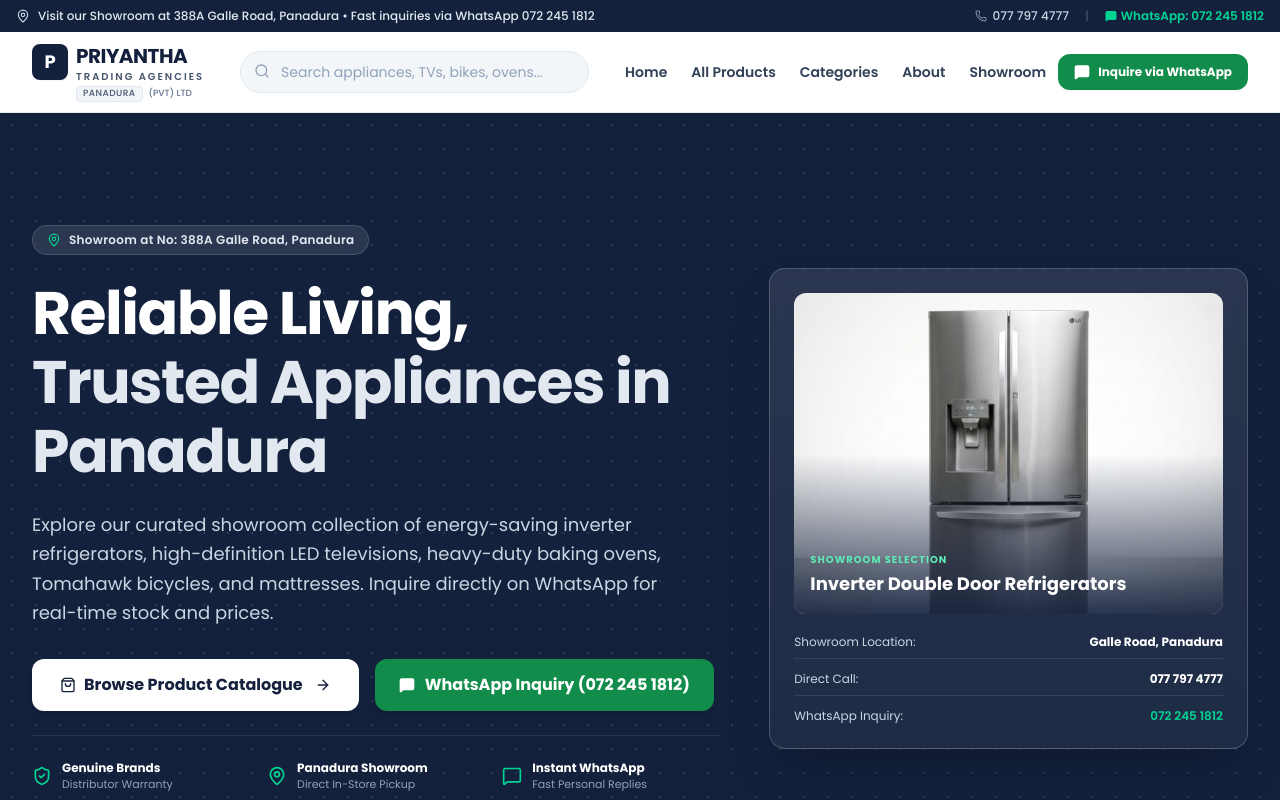
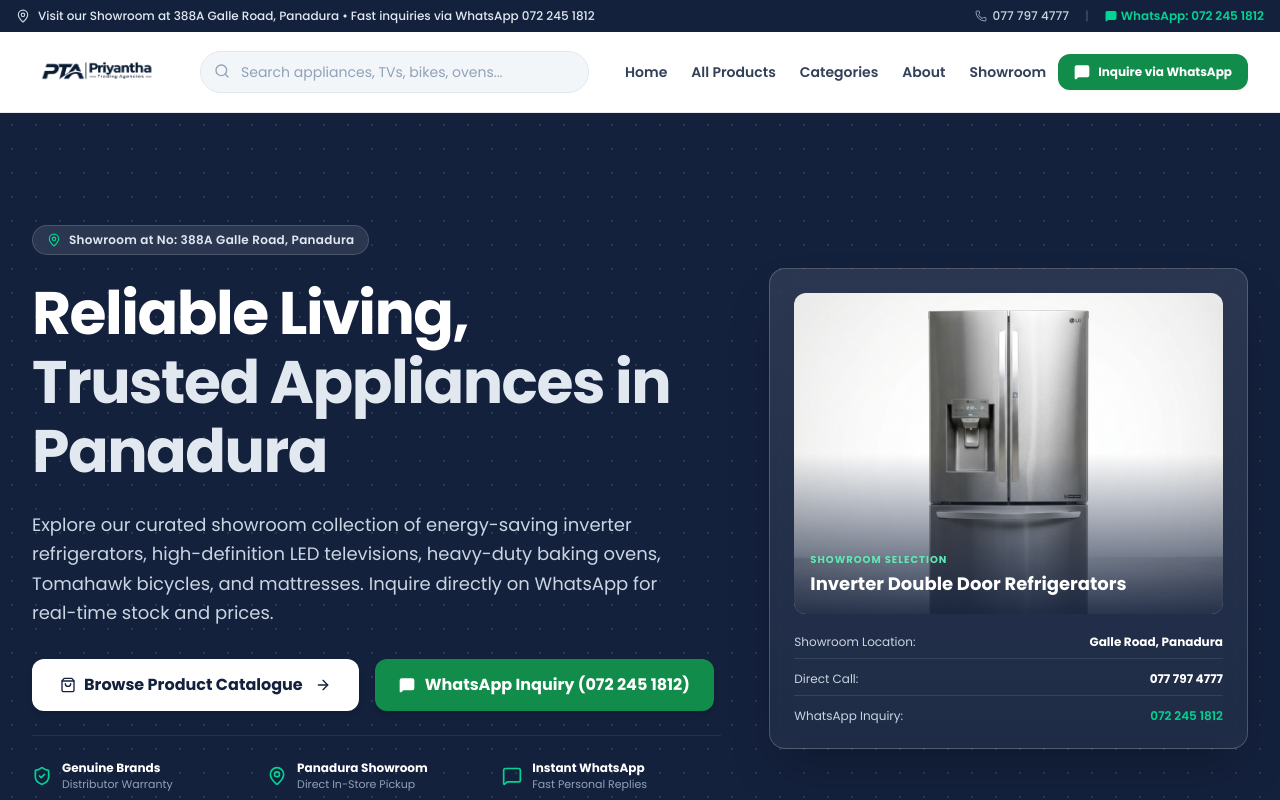
Before and after one commit to bees-arc/priyantha, a Next.js app: page / in a window 1280 px wide. Shown: the top 800 px of the page. Built offline with nearby package versions, Linux system fonts and the light colour scheme.

Commit message:
feat: add BrandWordmark component and company logo asset

```diff
--- a/src/components/BrandWordmark.tsx
+++ b/src/components/BrandWordmark.tsx
@@ -1,76 +1,39 @@
 import React from 'react';
 import Link from 'next/link';
+import Image from 'next/image';
 
 interface BrandWordmarkProps {
   variant?: 'light' | 'dark';
   className?: string;
   showSubtitle?: boolean;
+  priority?: boolean;
 }
 
 export const BrandWordmark: React.FC<BrandWordmarkProps> = ({
   variant = 'light',
   className = '',
-  showSubtitle = true,
+  priority = true,
 }) => {
   const isDark = variant === 'dark';
 
   return (
     <Link
       href="/"
-      className={`inline-flex flex-col group transition-opacity hover:opacity-95 ${className}`}
-      data-temporary-logo="true"
+      className={`inline-flex items-center group transition-opacity hover:opacity-90 ${className}`}
       aria-label="Priyantha Trading Agencies (PVT) LTD Home"
     >
-      <div className="flex items-center gap-2">
-        {/* Monogram emblem */}
-        <div
-          className={`w-9 h-9 rounded-lg flex items-center justify-center font-serif font-bold text-lg shadow-xs transition-transform group-hover:scale-105 ${
-            isDark
-              ? 'bg-white text-[#14213d]'
-              : 'bg-[#14213d] text-white ring-1 ring-white/10'
+      <div className="relative flex items-center py-0.5">
+        <Image
+          src="/PTA Priyantha Trading Agencies Logo.png"
+          alt="Priyantha Trading Agencies (PVT) LTD"
+          width={2172}
+          height={724}
+          priority={priority}
+          className={`h-8 sm:h-10 md:h-11 w-auto object-contain transition-transform group-hover:scale-[1.02] ${
+            isDark ? 'brightness-0 invert' : ''
           }`}
-        >
-          P
-        </div>
-
-        <div className="flex flex-col leading-none">
-          <span
-            className={`font-serif tracking-tight font-bold text-lg sm:text-xl ${
-              isDark ? 'text-white' : 'text-[#14213d]'
-            }`}
-          >
-            PRIYANTHA
-          </span>
-          <span
-            className={`text-[9px] sm:text-[10px] font-semibold tracking-[0.2em] uppercase mt-0.5 ${
-              isDark ? 'text-slate-300' : 'text-slate-600'
-            }`}
-          >
-            TRADING AGENCIES
-          </span>
-        </div>
+        />
       </div>
-
-      {showSubtitle && (
-        <div className="flex items-center gap-1.5 mt-1 pl-11">
-          <span
-            className={`text-[9px] font-medium tracking-wider uppercase px-1.5 py-0.2 rounded ${
-              isDark
-                ? 'bg-white/10 text-slate-300'
-                : 'bg-slate-100 text-slate-600 border border-slate-200'
-            }`}
-          >
-            Panadura
-          </span>
-          <span
-            className={`text-[9px] font-medium ${
-              isDark ? 'text-slate-400' : 'text-slate-500'
-            }`}
-          >
-            (PVT) LTD
-          </span>
-        </div>
-      )}
     </Link>
   );
 };
```
Also changed, not shown: public/images/pta-logo.png (added).
